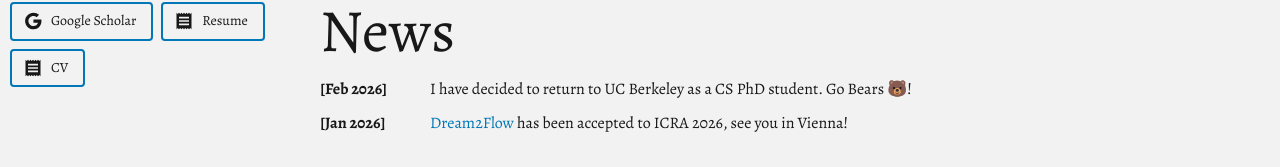
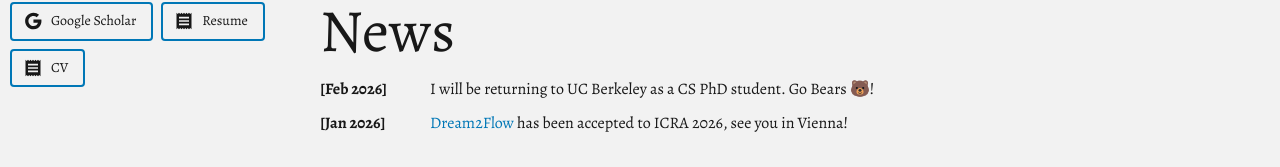
Before and after one commit to KDharmarajanDev/KDharmarajanDev.github.io, a React (Create React App) app in the folder website/: page / in a window 1280 px wide. Shown: the part 413-580 px from the top of the page. Built offline with nearby package versions, Linux system fonts and the light colour scheme; a web font is replaced by a local one.

Commit message:
added CNAME

```diff
--- a/website/src/info.js
+++ b/website/src/info.js
@@ -45,7 +45,7 @@ export const news = [
         date: "Feb 2026",
         content: (
             <>
-                I have decided to return to UC Berkeley as a CS PhD student. Go Bears 🐻!
+                I will be returning to UC Berkeley as a CS PhD student. Go Bears 🐻!
             </>
         )
     },
```
Also changed, not shown: 2 other files (tests, documents, lock files or other folders).
